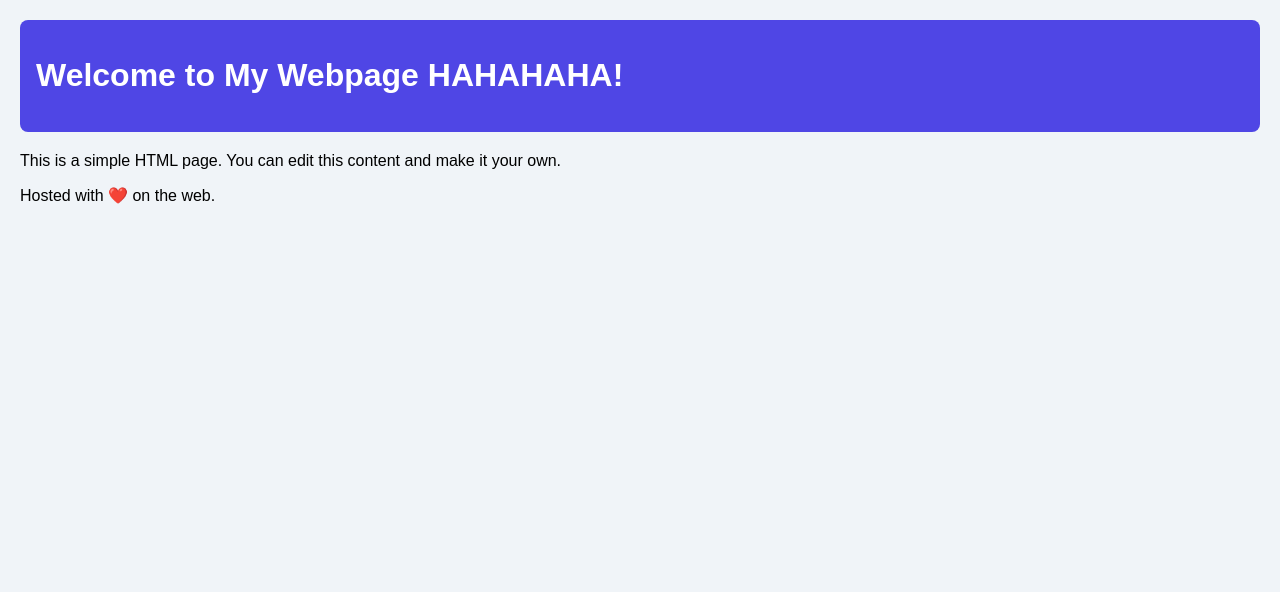
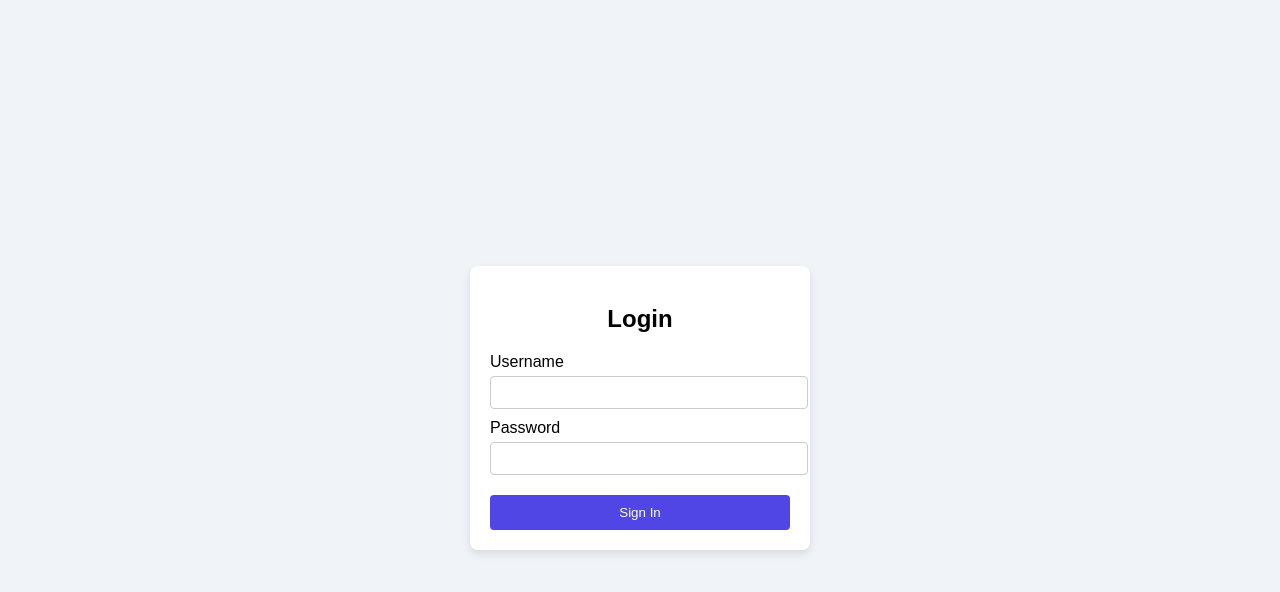
Before and after one commit to Zervan18/zer, a plain HTML site: page index.html in a window 1280 px wide. Drawn offline with Linux system fonts and the light colour scheme.

Commit message:
Update index.html

```diff
--- a/index.html
+++ b/index.html
@@ -2,33 +2,64 @@
 <html lang="en">
 <head>
   <meta charset="UTF-8">
-  <meta name="viewport" content="width=device-width, initial-scale=1">
-  <title>My First Webpage</title>
+  <meta name="viewport" content="width=device-width, initial-scale=1.0">
+  <title>Login Page</title>
   <style>
     body {
       font-family: Arial, sans-serif;
-      background: #f0f4f8;
-      margin: 0;
+      display: flex;
+      justify-content: center;
+      align-items: center;
+      height: 100vh;
+      background-color: #f0f4f8;
+    }
+    .login-container {
+      background-color: white;
       padding: 20px;
+      border-radius: 8px;
+      box-shadow: 0 4px 8px rgba(0, 0, 0, 0.1);
+      width: 300px;
     }
-    header {
-      background: #4f46e5;
+    .login-container h2 {
+      text-align: center;
+      margin-bottom: 20px;
+    }
+    .login-container label {
+      display: block;
+      margin-top: 10px;
+    }
+    .login-container input {
+      width: 100%;
+      padding: 8px;
+      margin-top: 5px;
+      border: 1px solid #ccc;
+      border-radius: 4px;
+    }
+    .login-container button {
+      width: 100%;
+      padding: 10px;
+      margin-top: 20px;
+      background-color: #4f46e5;
       color: white;
-      padding: 1rem;
-      border-radius: 8px;
+      border: none;
+      border-radius: 4px;
+      cursor: pointer;
     }
-    main {
-      margin-top: 20px;
+    .login-container button:hover {
+      background-color: #3730a3;
     }
   </style>
 </head>
 <body>
-  <header>
-    <h1>Welcome to My Webpage HAHAHAHA!</h1>
-  </header>
-  <main>
-    <p>This is a simple HTML page. You can edit this content and make it your own.</p>
-    <p>Hosted with ❤️ on the web.</p>
-  </main>
+  <div class="login-container">
+    <h2>Login</h2>
+    <form action="/login" method="post">
+      <label for="username">Username</label>
+      <input type="text" id="username" name="username" required>
+      <label for="password">Password</label>
+      <input type="password" id="password" name="password" required>
+      <button type="submit">Sign In</button>
+    </form>
+  </div>
 </body>
 </html>
```
